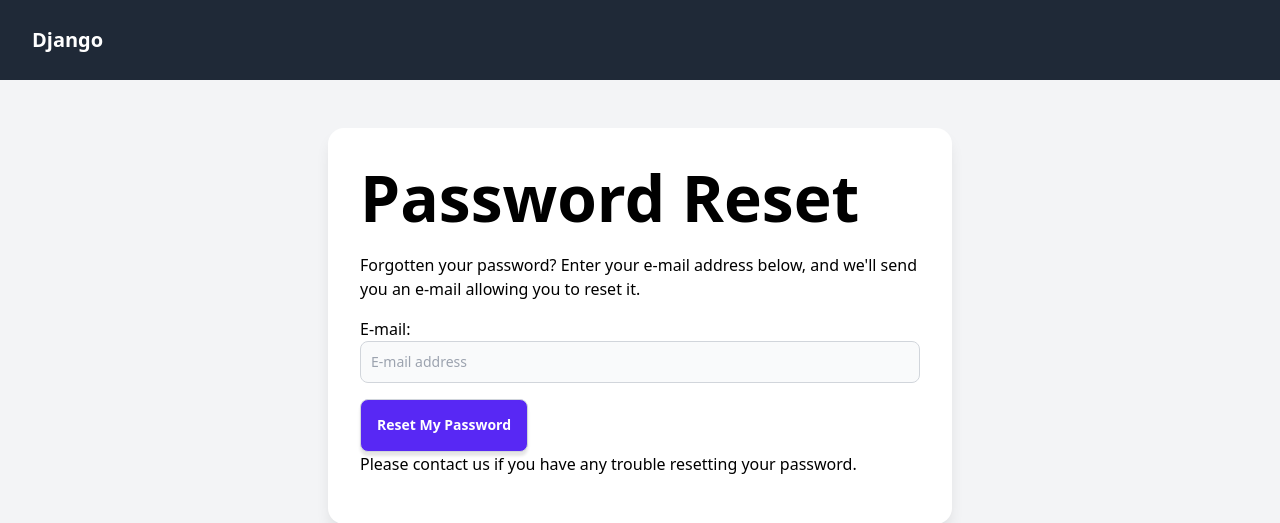
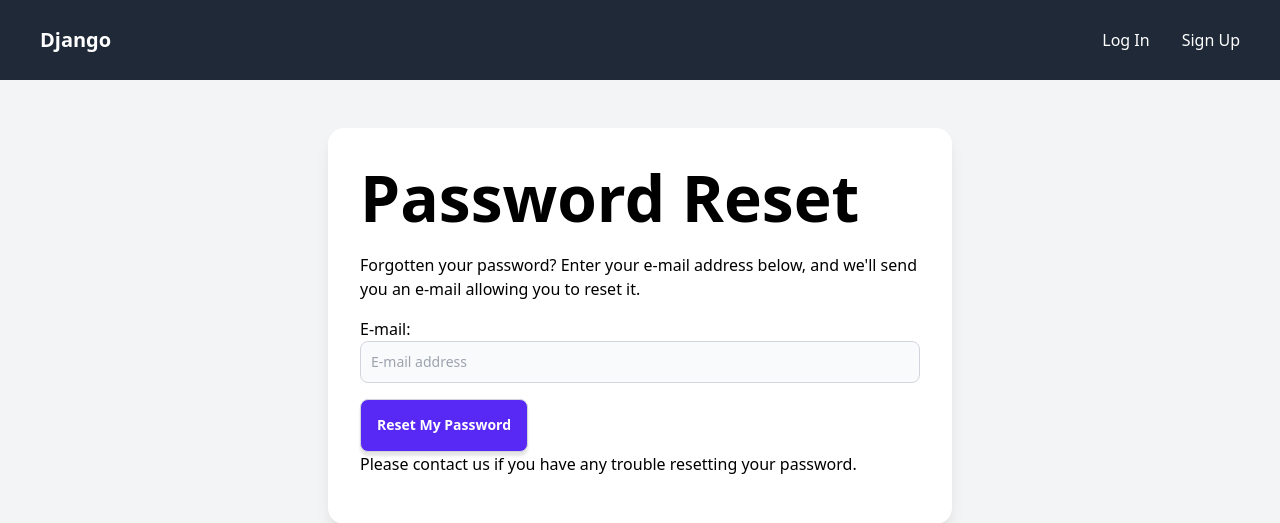
Before and after one commit to andyjud/django-starter, a Django app: page /accounts/password/reset/ in a window 1280 px wide. Shown: the top 523 px of the page. Run offline with Django 4.2, Linux system fonts and the light colour scheme; some libraries are stand-ins or nearby versions.

Commit message:
Update base.html

```diff
--- a/templates/base.html
+++ b/templates/base.html
@@ -85,10 +85,19 @@
 
 {% include 'includes/messages.html' %}
 
-<header class="flex items-center px-8 bg-gray-800 h-20 text-white sticky top-0 z-40">
+<header class="flex items-center justify-between px-10 bg-gray-800 h-20 text-white sticky top-0 z-40">
     <a href="/">
         <span class="text-xl font-bold">Django</span>
     </a>
+    <ul class="flex items-center gap-8 h-full">
+        {% if user.is_authenticated %}
+        <li>{{ user.username }}</li>
+        <li><a href="{% url 'account_logout' %}">Log Out</a></li>
+        {% else %}
+        <li><a href="{% url 'account_login' %}">Log In</a></li>
+        <li><a href="{% url 'account_signup' %}">Sign Up</a></li>
+        {% endif %}
+    </ul>
 </header>
 
 <content class="block max-w-2xl mx-auto mt-12 px-6">
```
